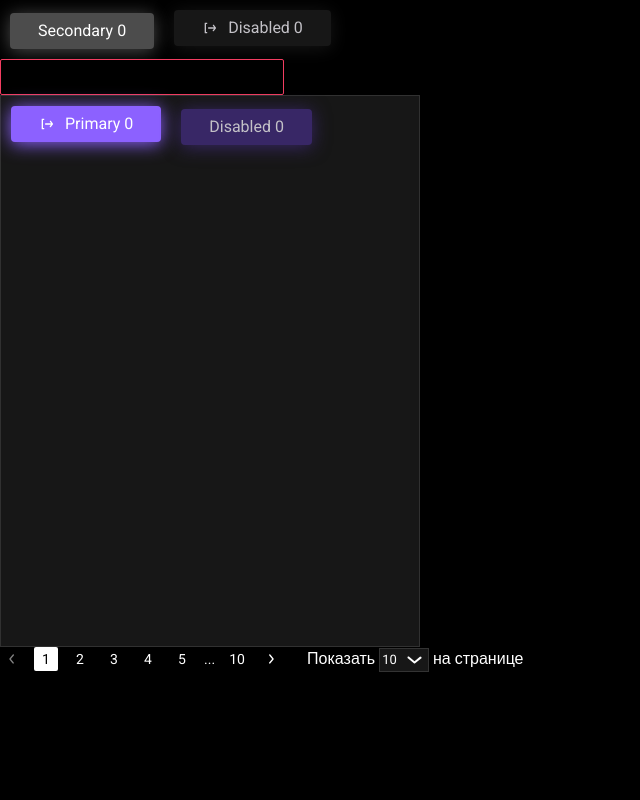
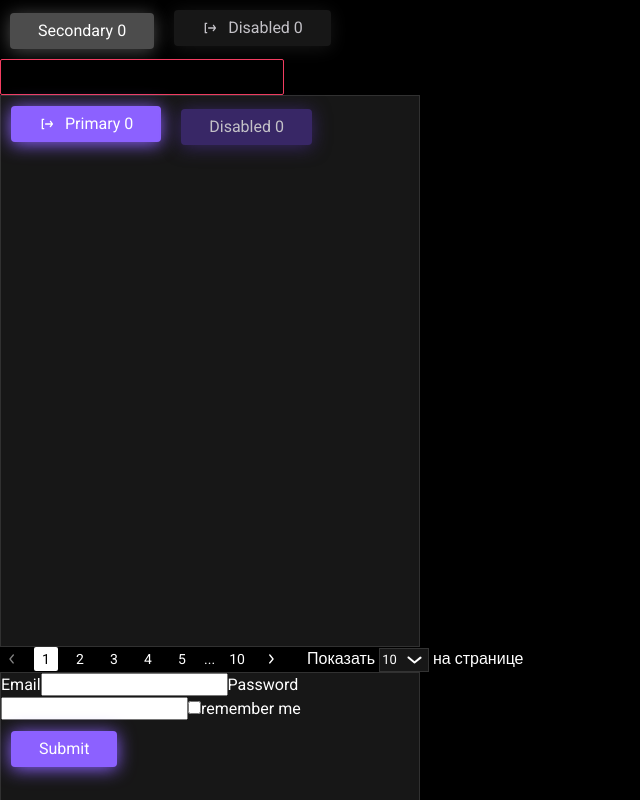
Before and after one commit to hadsome-Droid/Cards, a React (Vite) app: page / in a window 1280 px wide. Shown: the top 800 px of the page, without its empty margins (0-640 px from the left). Built offline with nearby package versions, Linux system fonts and the light colour scheme; a web font is replaced by a local one.

Commit message:
create auth and loginForm component, add react-hook-form and Zod library

```diff
--- a/package.json
+++ b/package.json
@@ -14,10 +14,13 @@
   },
   "dependencies": {
     "@fontsource/roboto": "^5.0.13",
+    "@hookform/resolvers": "^3.4.0",
     "@radix-ui/react-select": "^2.0.0",
     "clsx": "^2.1.1",
     "react": "^18.2.0",
-    "react-dom": "^18.2.0"
+    "react-dom": "^18.2.0",
+    "react-hook-form": "^7.51.4",
+    "zod": "^3.23.8"
   },
   "devDependencies": {
     "@chromatic-com/storybook": "^1.3.3",
--- a/src/App.tsx
+++ b/src/App.tsx
@@ -1,5 +1,6 @@
 import { useState } from 'react'
 
+import { LoginForm } from '@/components/auth/loginForm/loginForm'
 import { Button } from '@/components/ui/button'
 import { Card } from '@/components/ui/card/card'
 import { Input } from '@/components/ui/input'
@@ -41,6 +42,9 @@ export function App() {
         onItemsPerPageChange={setItemsPerPage}
         totalItems={100}
       />
+      <Card>
+        <LoginForm />
+      </Card>
     </div>
   )
 }
--- /dev/null
+++ b/src/components/auth/loginForm/loginForm.tsx
@@ -0,0 +1,35 @@
+import { useForm } from 'react-hook-form'
+
+import { Button } from '@/components/ui/button'
+
+type FormValues = {
+  email: string
+  login: string
+  rememberMe: boolean
+}
+
+export const LoginForm = () => {
+  const { handleSubmit, register } = useForm<FormValues>()
+
+  const onSubmit = (data: FormValues) => {
+    console.log(data)
+  }
+
+  return (
+    <form onSubmit={handleSubmit(onSubmit)}>
+      <label>
+        Email
+        <input type={'email'} {...register('email')} />
+      </label>
+      <label>
+        Password
+        <input type={'password'} {...register('login')} />
+      </label>
+      <label>
+        <input type={'checkbox'} {...register('rememberMe')} />
+        remember me
+      </label>
+      <Button type={'submit'}>Submit</Button>
+    </form>
+  )
+}
```
Also changed, not shown: 1 other file (tests, documents, lock files or other folders).
